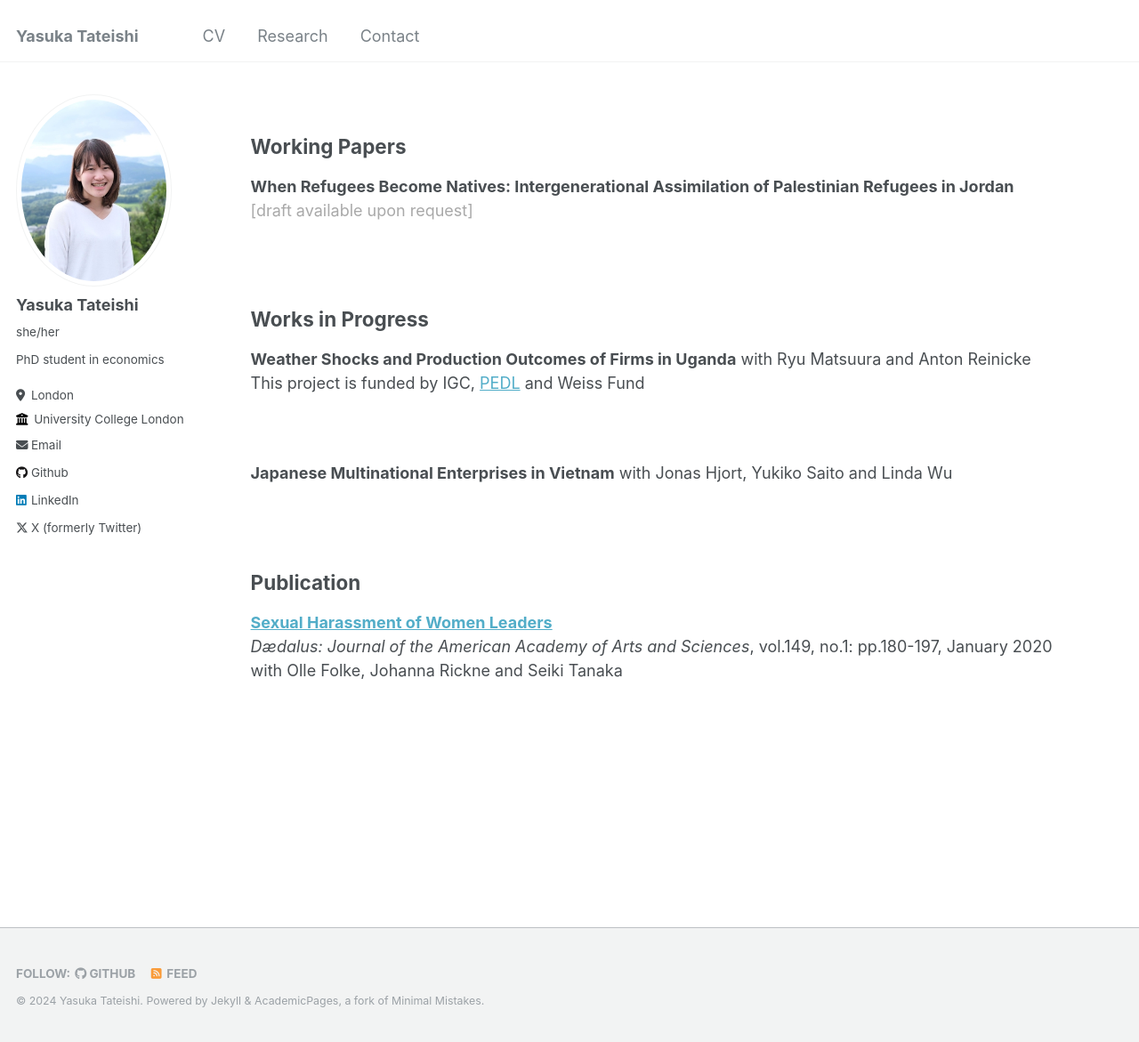
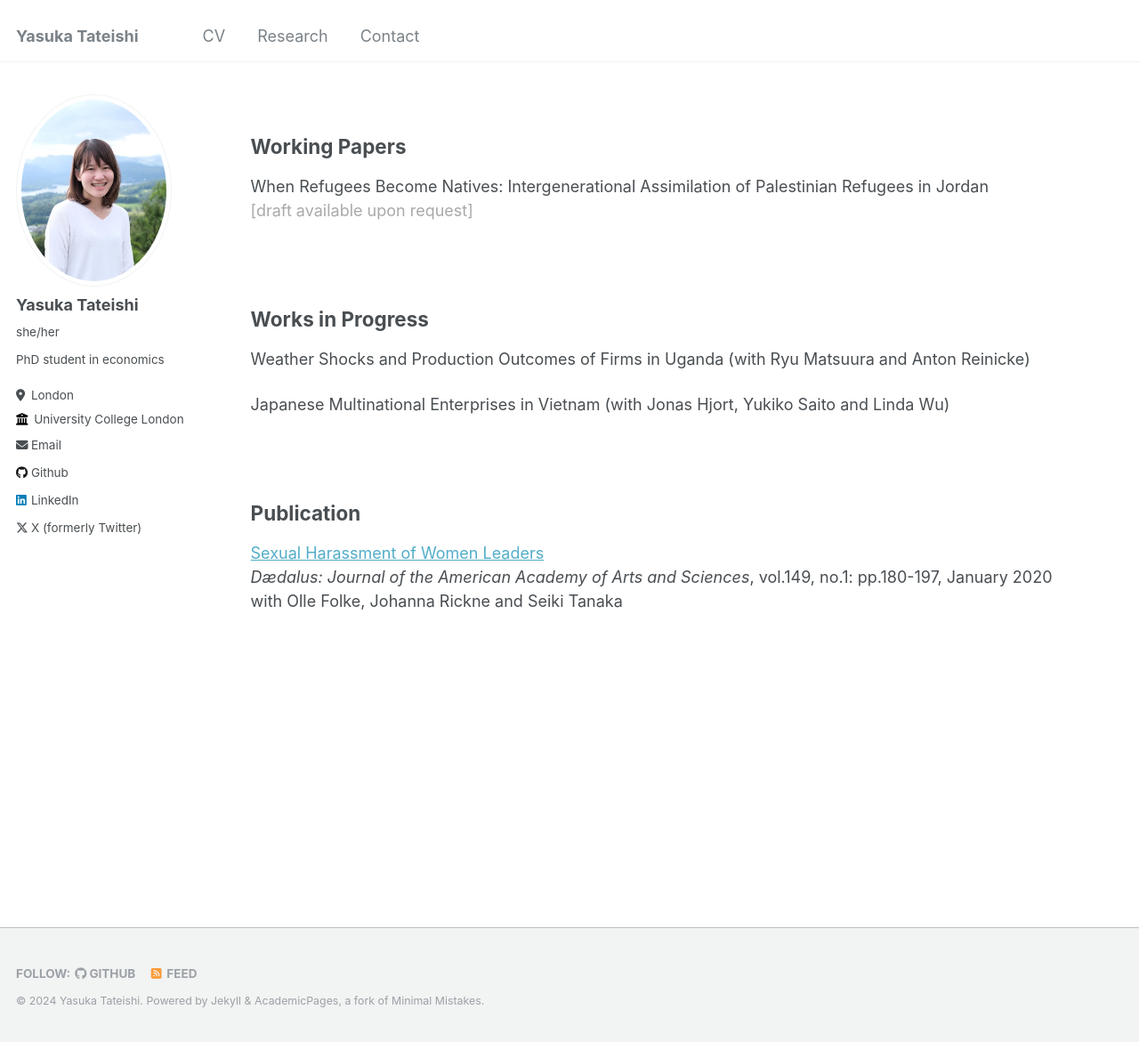
Before and after one commit to yaskatat/yaskatat.github.io, a Jekyll site: the page built from _pages/research.md, in a window 1280 px wide and 1171 px high. Shown: the whole window at 89% size. Built offline with Jekyll 4.4.1, drawn with Linux system fonts in a browser that asks for light colours.

Commit message:
Update research.md

```diff
--- a/_pages/research.md
+++ b/_pages/research.md
@@ -7,24 +7,21 @@ author_profile: true
 {% include base_path %}
 
 ## Working Papers
-**When Refugees Become Natives: Intergenerational Assimilation of Palestinian Refugees in Jordan** <br/>
+When Refugees Become Natives: Intergenerational Assimilation of Palestinian Refugees in Jordan <br/>
 <span style="color: DarkGrey">[draft available upon request]</span>
 
 <br/>
 
 ## Works in Progress
 
-**Weather Shocks and Production Outcomes of Firms in Uganda** with Ryu Matsuura and Anton Reinicke <br/>
-This project is funded by IGC, [PEDL](https://pedl.cepr.org/content/effects-weather-shocks-production-outcomes-firms-0) and Weiss Fund
+Weather Shocks and Production Outcomes of Firms in Uganda (with Ryu Matsuura and Anton Reinicke)
 
-<br/>
-
-**Japanese Multinational Enterprises in Vietnam**  with Jonas Hjort, Yukiko Saito and Linda Wu
+Japanese Multinational Enterprises in Vietnam (with Jonas Hjort, Yukiko Saito and Linda Wu)
 
 <br/>
 
 ## Publication
 
-**[Sexual Harassment of Women Leaders](https://direct.mit.edu/daed/article/149/1/180/27310/Sexual-Harassment-of-Women-Leaders)** <br/>
+[Sexual Harassment of Women Leaders](https://direct.mit.edu/daed/article/149/1/180/27310/Sexual-Harassment-of-Women-Leaders) <br/>
 *Dædalus: Journal of the American Academy of Arts and Sciences*, vol.149, no.1: pp.180-197, January 2020 <br/>
 with Olle Folke, Johanna Rickne and Seiki Tanaka
```
